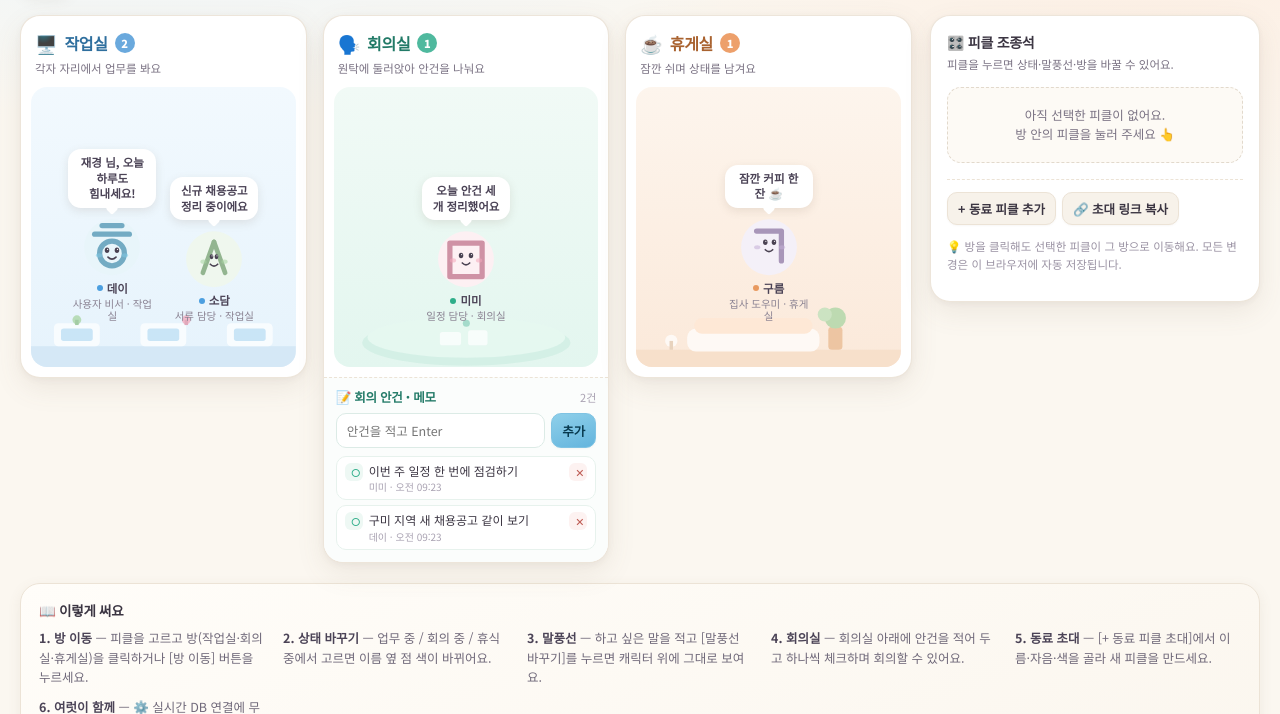
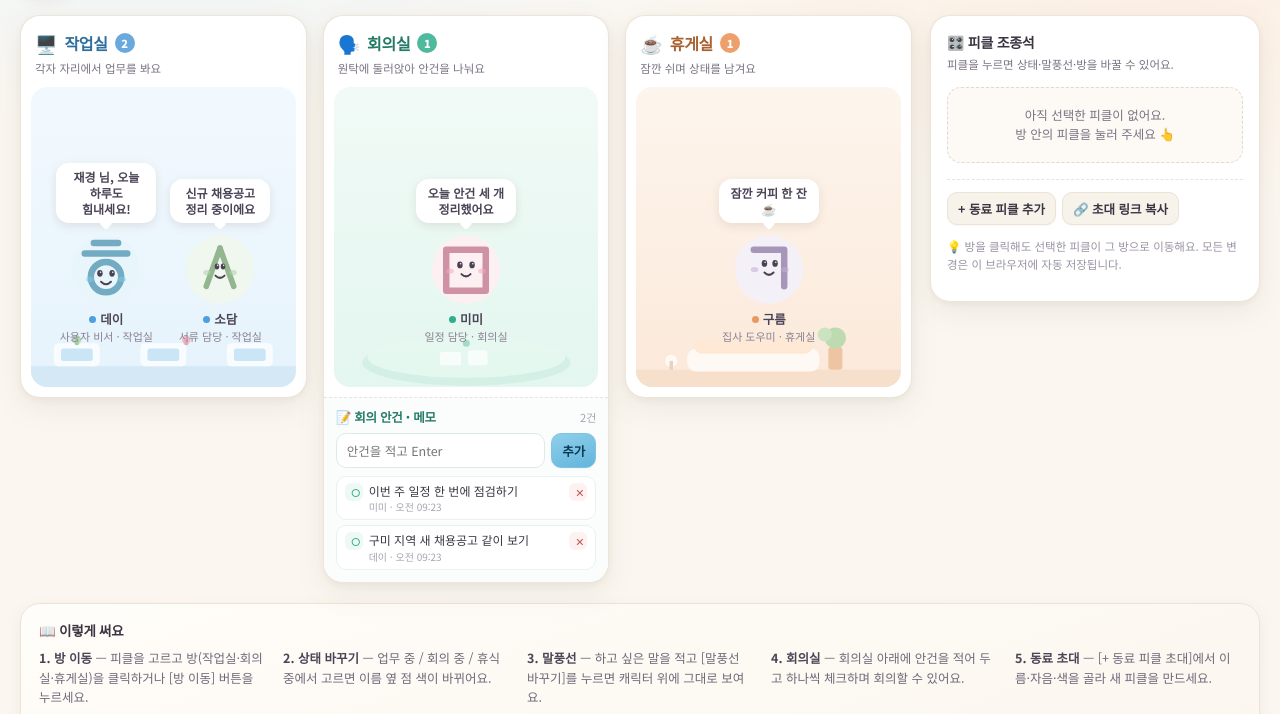
Before and after one commit to kimjaekyeongs/pickle-office, a plain HTML site: page index.html in a window 1280 px wide. Shown: the part 79-793 px from the top of the page. Drawn offline with Linux system fonts and the light colour scheme; a web font is replaced by a local one.

Commit message:
🎨 캐릭터·말풍선 크기 키워 가독성 개선

```diff
--- a/index.html
+++ b/index.html
@@ -112,7 +112,7 @@
 
   .stage{
     position:relative;margin:0 10px 10px;border-radius:16px;overflow:hidden;
-    min-height:280px;padding:14px 8px 10px;display:flex;align-items:flex-end;justify-content:center;
+    min-height:300px;padding:14px 8px 10px;display:flex;align-items:flex-end;justify-content:center;
   }
   .room[data-room="work"] .stage{background:linear-gradient(180deg,#f2f9fe 0%,#e6f3fc 100%)}
   .room[data-room="meeting"] .stage{background:linear-gradient(180deg,#f1faf6 0%,#e3f6ef 100%)}
@@ -135,21 +135,21 @@
 
   /* character */
   .pickle{
-    width:88px;flex:0 0 auto;display:flex;flex-direction:column;align-items:center;
+    width:100px;flex:0 0 auto;display:flex;flex-direction:column;align-items:center;
     cursor:pointer;user-select:none;position:relative;transition:transform .15s ease;
   }
   .room.has-sel .pickle:hover{transform:translateY(-3px)}
-  .pickle .avatar{width:62px;height:62px;transition:transform .2s}
+  .pickle .avatar{width:76px;height:76px;transition:transform .2s}
   .pickle.sel .avatar{transform:translateY(-3px) scale(1.06)}
   .pickle.sel::after{
     content:"";position:absolute;left:50%;bottom:16px;transform:translateX(-50%);
-    width:66px;height:66px;border-radius:50%;border:2.5px dashed #7ec8e3;
+    width:78px;height:78px;border-radius:50%;border:2.5px dashed #7ec8e3;
     animation:spin 9s linear infinite;pointer-events:none;
   }
   @keyframes spin{to{transform:translateX(-50%) rotate(360deg)}}
   .pickle .bubble{
-    position:relative;max-width:118px;background:#fff;border-radius:13px;
-    padding:6px 9px;font-size:11.5px;line-height:1.35;font-weight:600;color:#4b4356;
+    position:relative;max-width:132px;background:#fff;border-radius:13px;
+    padding:6px 9px;font-size:12px;line-height:1.35;font-weight:600;color:#4b4356;
     box-shadow:0 3px 10px rgba(120,100,80,.14);margin-bottom:7px;word-break:keep-all;
     text-align:center;
   }
@@ -157,9 +157,9 @@
     content:"";position:absolute;left:50%;bottom:-5px;transform:translateX(-50%) rotate(45deg);
     width:9px;height:9px;background:#fff;border-radius:2px;
   }
-  .pickle .plate{display:flex;align-items:center;gap:4px;margin-top:3px;font-size:11.5px;font-weight:800;color:#4b4356}
-  .pickle .dot{width:6px;height:6px;border-radius:50%;flex:0 0 auto}
-  .pickle .prole{font-size:10.5px;color:#8a8292;margin-top:1px;text-align:center;line-height:1.2}
+  .pickle .plate{display:flex;align-items:center;gap:4px;margin-top:4px;font-size:12.5px;font-weight:800;color:#4b4356}
+  .pickle .dot{width:7px;height:7px;border-radius:50%;flex:0 0 auto}
+  .pickle .prole{font-size:11px;color:#8a8292;margin-top:1px;text-align:center;line-height:1.2}
   .dot.s-work{background:#4c9fe0}
   .dot.s-meeting{background:#2fae8a}
   .dot.s-rest{background:#e8995f}
@@ -284,7 +284,7 @@
     .brand h1{font-size:19px}
     .brand-mark{width:44px;height:44px;border-radius:13px;font-size:22px}
     .rooms{grid-template-columns:1fr}
-    .stage{min-height:250px}
+    .stage{min-height:270px}
     .top-actions{width:100%}
     .top-actions .btn{flex:1;justify-content:center}
     .chip{flex:1 0 100%;justify-content:center}
```
